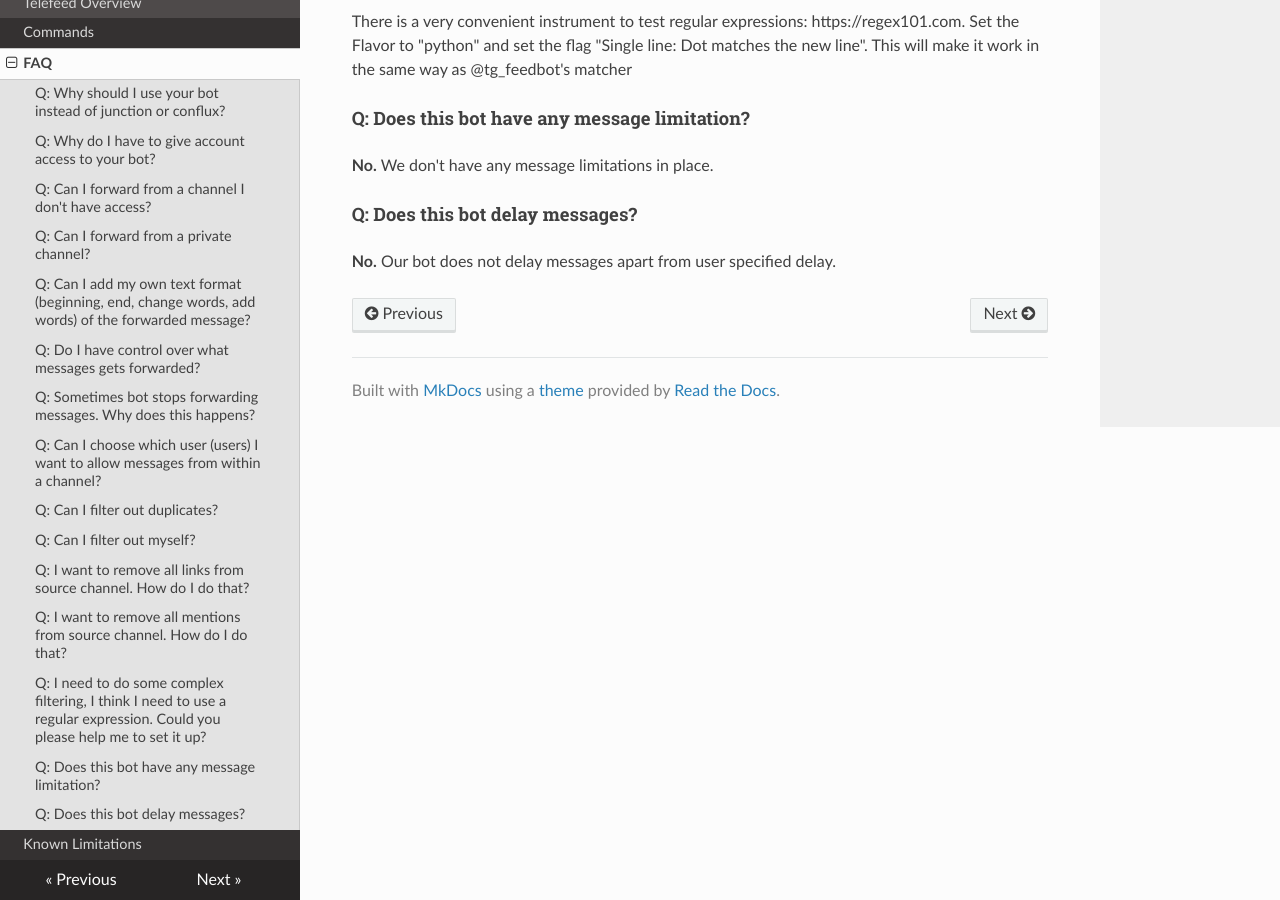
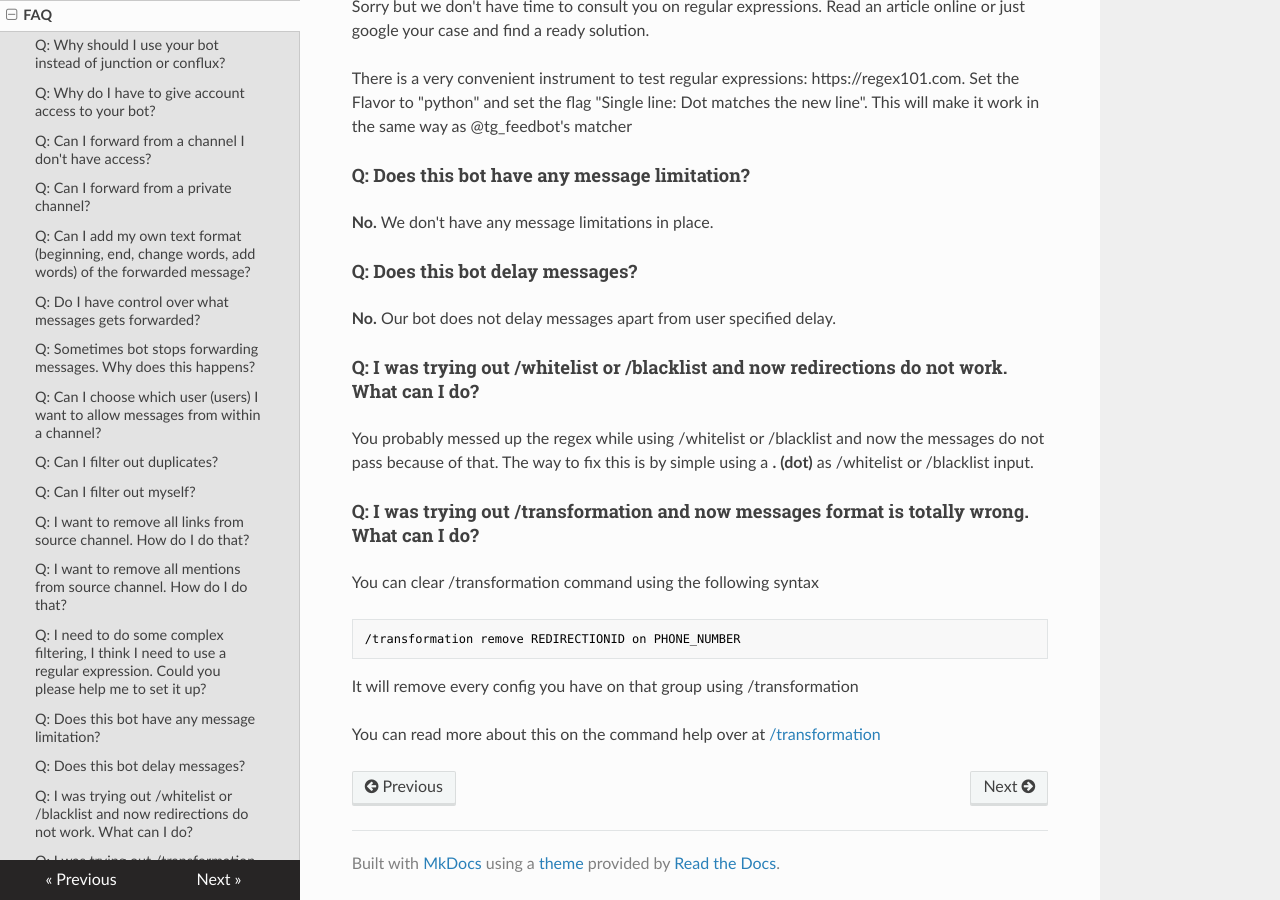
Before and after one commit to PSYR3X/telefeed_docs, an MkDocs documentation site: the page built from docs/faq.md, in a window 1280 px wide and 900 px high, scrolled down 3368 px. Built offline with MkDocs 1.6.1, drawn with Linux system fonts in a browser that asks for light colours; some of the changed text lies outside the part shown.

Commit message:
Adding more docs

````diff
--- a/docs/faq.md
+++ b/docs/faq.md
@@ -84,6 +84,12 @@ We have many features that conflux and junction do not have. Here's a list of ho
     <td style="padding:10px 20px; text-align:center;">Yes</td>
     <td style="padding:10px 20px; text-align:center;">No</td>
     <td style="padding:10px 20px; text-align:center;">Yes</td>
+  </tr>
+  <tr>
+    <td style="padding:10px 20px;">Discord, Twitter Gateway</td>
+    <td style="padding:10px 20px; text-align:center;">Yes</td>
+    <td style="padding:10px 20px; text-align:center;">No</td>
+    <td style="padding:10px 20px; text-align:center;">No</br>(Coming Soon)</td>
   </tr>
 </table>
 
@@ -228,3 +234,20 @@ There is a very convenient instrument to test regular expressions: https://regex
 #### Q: Does this bot delay messages?
 
 <b>No.</b> Our bot does not delay messages apart from user specified delay.
+
+
+#### Q: I was trying out /whitelist or /blacklist and now redirections do not work. What can I do?
+
+You probably messed up the regex while using /whitelist or /blacklist and now the messages do not pass because of that. The way to fix this is by simple using a <b>.</b> <b>(dot)</b> as /whitelist or /blacklist input.
+
+#### Q: I was trying out /transformation and now messages format is totally wrong. What can I do?
+
+You can clear /transformation command using the following syntax
+
+```nohighlight
+/transformation remove REDIRECTIONID on PHONE_NUMBER
+```
+
+It will remove every config you have on that group using /transformation
+
+You can read more about this on the command help over at [/transformation](/commands/#transformation)
````
Also changed, not shown: docs/commands.md (+10 -0 lines).
